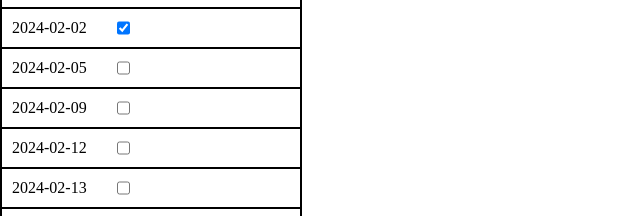
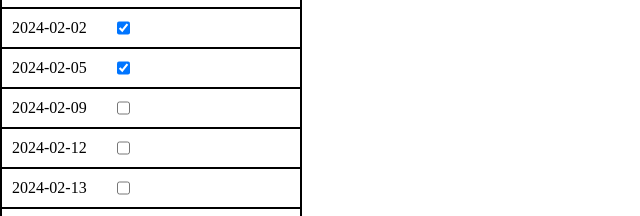
Before and after one commit to Jeeva19z/reponsibility, a plain HTML site: page index.html in a window 1280 px wide. Shown: the part 287-503 px from the top of the page, 0-640 px from the left. Drawn offline with Linux system fonts and the light colour scheme.

Commit message:
Update index.html
as per commitment did on this

```diff
--- a/index.html
+++ b/index.html
@@ -56,7 +56,7 @@
             <Th>FEBRUARY - E</Th>
     <td>2024-02-01  <input type="checkbox" checked></td>
     <td>2024-02-02  <input type="checkbox" checked></td>
-    <td>2024-02-05  <input type="checkbox"></td>
+    <td>2024-02-05  <input type="checkbox" checked></td>
     <td>2024-02-09  <input type="checkbox"></td>
     <td>2024-02-12  <input type="checkbox"></td>
     <td>2024-02-13  <input type="checkbox"></td>
```
